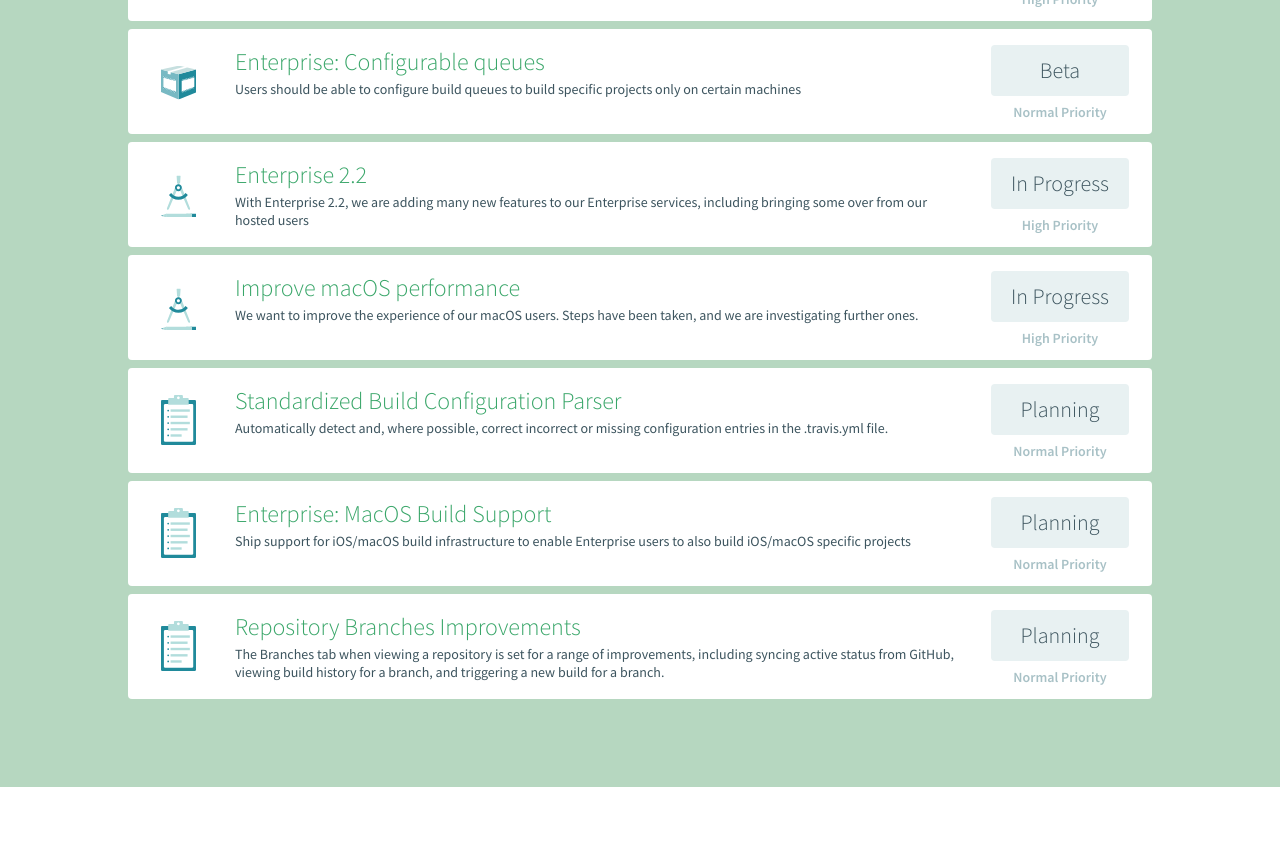
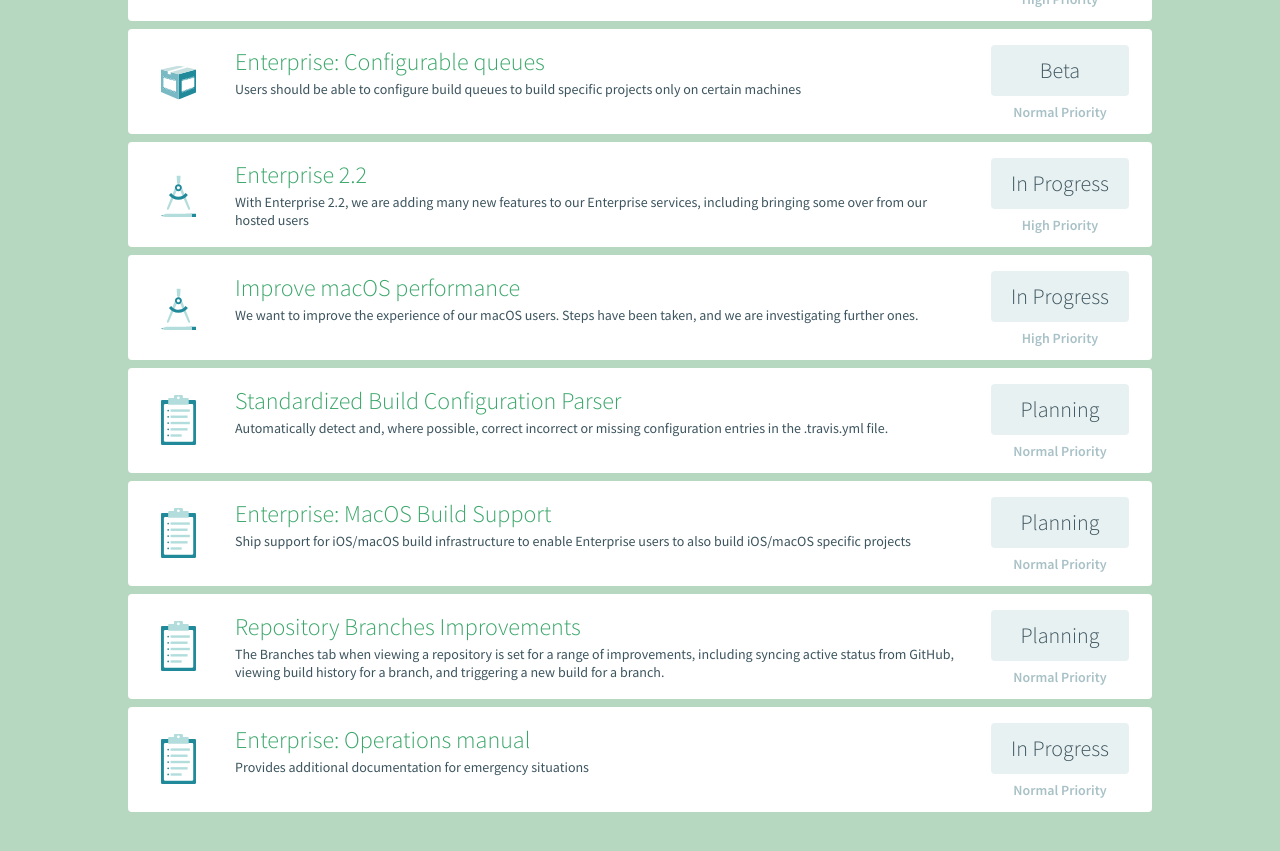
Before and after one commit to travis-ci/travis-next, a Jekyll site: the page built from index.html, in a window 1280 px wide and 900 px high, scrolled down 708 px. Shown: the top 851 px of the window. Built offline with Jekyll 4.4.1, drawn with Linux system fonts in a browser that asks for light colours; before the commit the page ends 1495 px from its top, so only the background shows below that.

Commit message:
Add Enterprise operations manual

```diff
--- a/_data/steps.yml
+++ b/_data/steps.yml
@@ -40,3 +40,9 @@
   icon: 'clipboard'
   status: 'Planning'
   priority: 'normal'
+- 7:
+  title: 'Enterprise: Operations manual'
+  description: 'Provides additional documentation for emergency situations'
+  icon: 'clipboard'
+  status: 'In Progress'
+  priority: 'normal'
```
